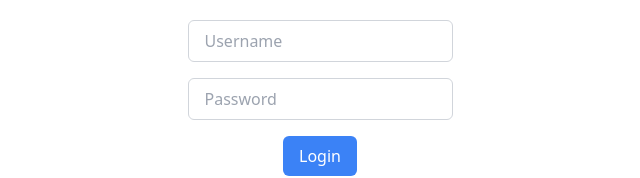
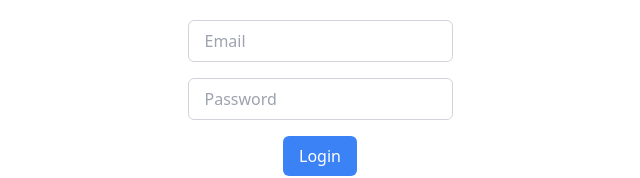
Before and after one commit to DHARAKA-METH/e-commerce-app-react, a React (Create React App) app: page /login in a window 1280 px wide. Shown: the top 178 px of the page, without its empty margins (320-960 px from the left). Built offline with nearby package versions, Linux system fonts and the light colour scheme.

Commit message:
sign in with firebase authontication

```diff
--- a/src/Login/Login.js
+++ b/src/Login/Login.js
@@ -1,9 +1,10 @@
 import { useRef } from "react";
 import { useDispatch } from "react-redux";
 import { collection, query, where, getDocs } from "firebase/firestore";
-import db from "../Firebase/Firebase";
+import db, { auth } from "../Firebase/Firebase";
 import { addUser } from "../Store/ReduxSlice/UserSlice";
 import { useNavigate } from "react-router-dom";
+import { signInWithEmailAndPassword } from "firebase/auth";
 
 
 const Login = () => {
@@ -11,26 +12,46 @@ const Login = () => {
   const dispatch = useDispatch();
 
   const loginSubmit = () => {
-    const q = query(collection(db, "users"), where("username", "==", "admin"));
 
-    getDocs(q).then((querySnapshot) => {
-      querySnapshot.forEach((doc) => {
-        // doc.data() is never undefined for query doc snapshots
-        console.log(doc.id, " => ", doc.data());
-        dispatch(addUser(doc.data()))
-        navigate("/admin")
+    const email=EmailRef.current.value
+    const password=passwordRef.current.value
 
-      });
-    });
+
+
+    signInWithEmailAndPassword(auth, email, password)
+  .then((userCredential) => {
+    // Signed in
+    const user = userCredential.user;
+    console.log(user)
+    // ...
+  })
+  .catch((error) => {
+    //const errorCode = error.code;
+    const errorMessage = error.message;
+    console.log(errorMessage)
+  });
+
+
+    // const q = query(collection(db, "users"), where("username", "==", "admin"));
+
+    // getDocs(q).then((querySnapshot) => {
+    //   querySnapshot.forEach((doc) => {
+    //     // doc.data() is never undefined for query doc snapshots
+    //     console.log(doc.id, " => ", doc.data());
+    //     dispatch(addUser(doc.data()))
+    //     navigate("/admin")
+
+    //   });
+    // });
   };
-  const usernameRef = useRef();
+  const EmailRef = useRef();
   const passwordRef = useRef();
   return (
     <div className="mt-5 flex flex-col items-center space-y-4">
       <input
-        ref={usernameRef}
+        ref={EmailRef}
         type="text"
-        placeholder="Username"
+        placeholder="Email"
         className="border border-gray-300 px-4 py-2 rounded-md focus:outline-none focus:border-blue-500"
       />
       <input
```
